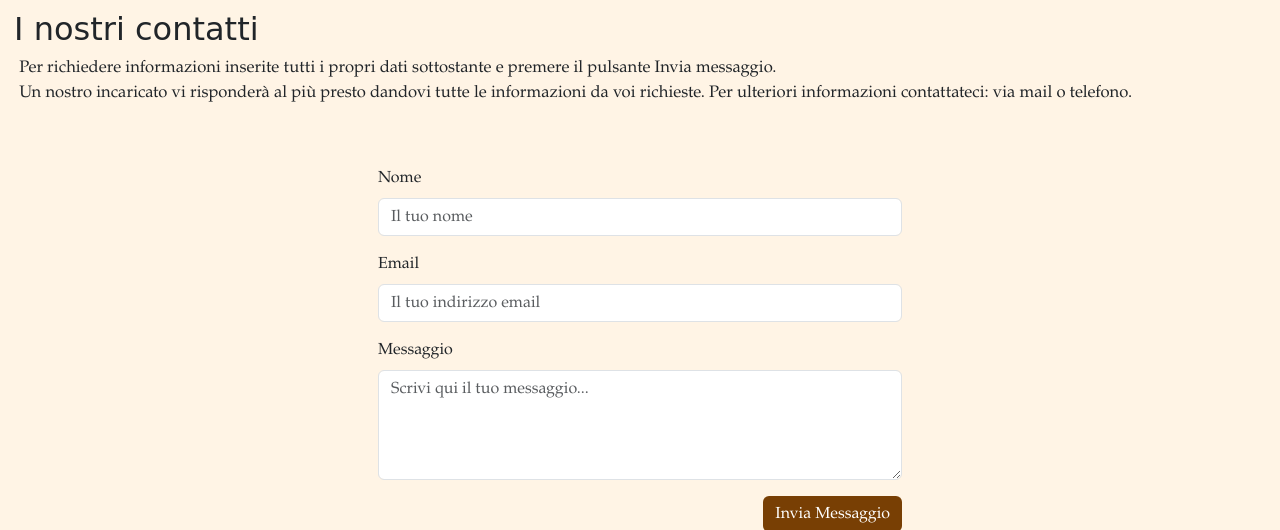
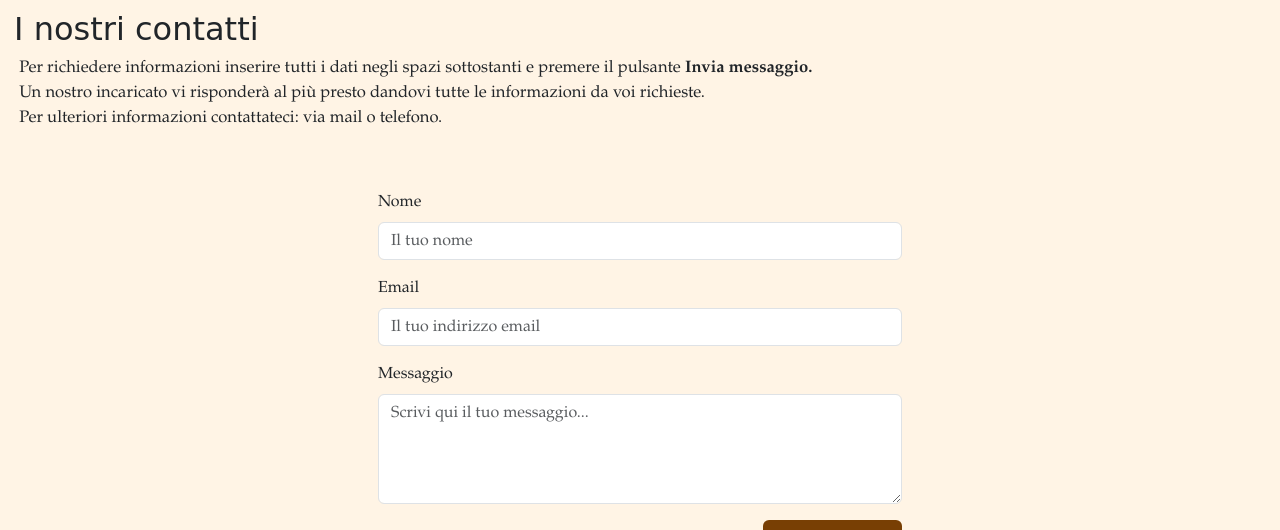
Before and after one commit to BennyBarone/WebProgetto, a PHP site: page /contatti.php in a window 1280 px wide. Shown: the part 86-616 px from the top of the page. Run offline with PHP 8.4, Linux system fonts and the light colour scheme.

Commit message:
sistemato

```diff
--- a/progetto/template/base.php
+++ b/progetto/template/base.php
@@ -53,7 +53,7 @@
                 <p  class="mb-1" >Aperti tutti i giorni dalle 10:00 alle 22:00</p>
                 <p  class="mb-1">
                     <a  href="prodotti.php">Menu</a> |
-                    <a href="/contatti">Contatti</a>
+                    <a href="contatti.php">Contatti</a>
                 </p>
 
                 <p class="mb-0 pb-4">&copy; 2025 Nuvole di gelato. Tutti i diritti riservati.</p>
--- a/progetto/template/vedi_contatti.php
+++ b/progetto/template/vedi_contatti.php
@@ -1,9 +1,9 @@
 <section>
     <h2 classe="pt-4 ps-4"> I nostri contatti</h2>
 
-    <p class="mb-0">Per richiedere informazioni inserite tutti i propri dati sottostante e premere il pulsante Invia messaggio.</p>
-    <p>Un nostro incaricato vi risponderà al più presto dandovi tutte le informazioni da voi richieste.
-        Per ulteriori informazioni contattateci: via mail o telefono.
+    <p class="mb-0">Per richiedere informazioni inserire tutti i dati negli spazi sottostanti e premere il pulsante <strong>Invia messaggio.</strong></p>
+    <p class="mb-0">Un nostro incaricato vi risponderà al più presto dandovi tutte le informazioni da voi richieste.</p>
+    <p class="mb-0">Per ulteriori informazioni contattateci: via mail o telefono.
     </p>
 
     <div class="container my-5">
```
